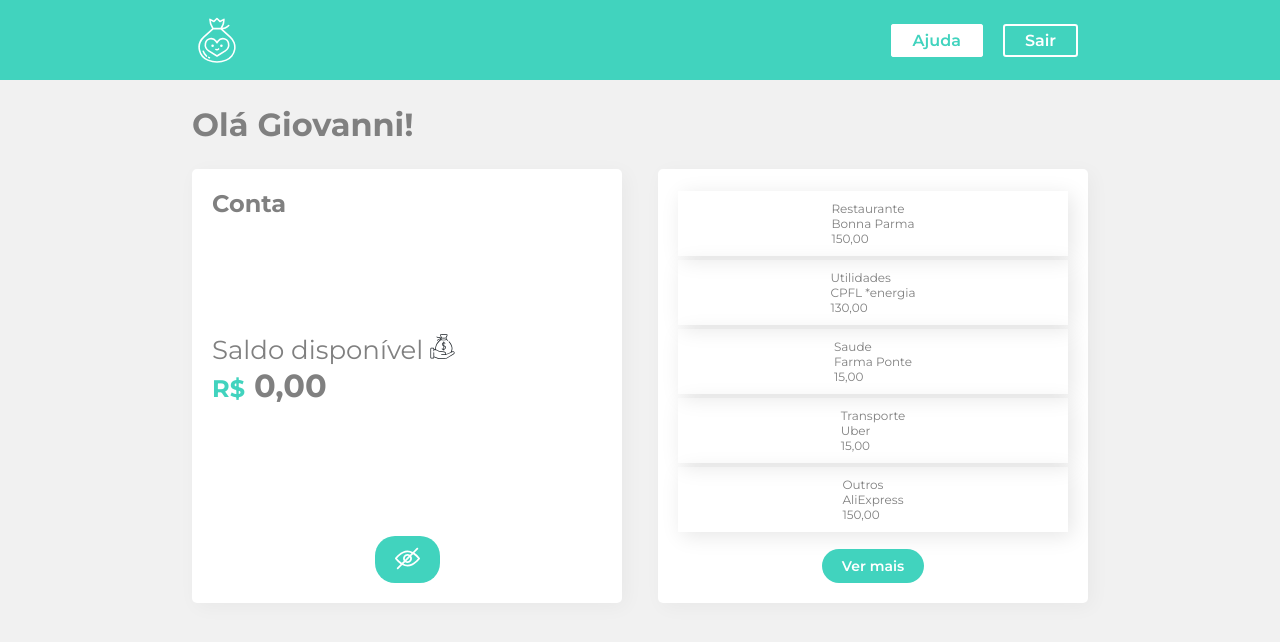
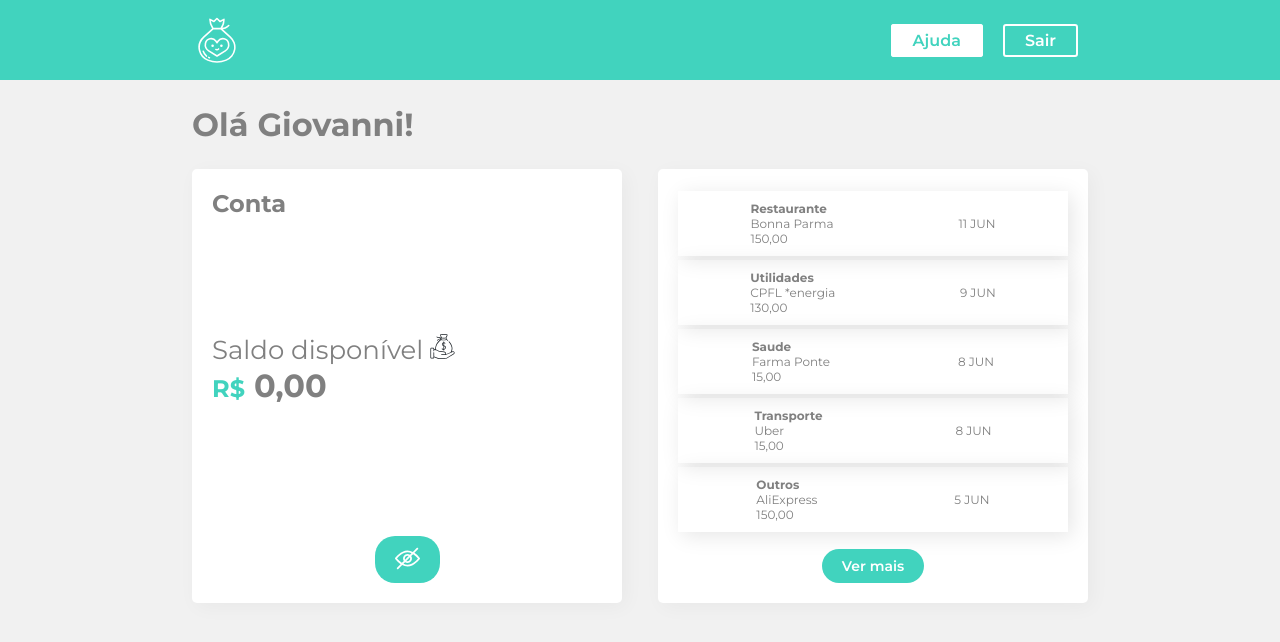
Before and after one commit to Gclayton0207/Styled-components, a React (Create React App) app: page / in a window 1280 px wide. Shown: the top 642 px of the page. Built offline with nearby package versions, Linux system fonts and the light colour scheme.

Commit message:
inserindo classe texto e data

```diff
--- a/src/Components/Item/index.jsx
+++ b/src/Components/Item/index.jsx
@@ -4,12 +4,15 @@ import styled from "styled-components";
 const Item = styled.div`
   display: flex;
   flex-direction: column;
+  .text{
+      font-weight: bold;
+  }
 `;
 
 export default ({ type, from, value }) => {
   return (
     <Item>
-      <span>{type}</span>
+      <span className="text">{type}</span>
       <span>{from}</span>
       <span>{value}</span>
     </Item>
--- a/src/Components/Items/index.jsx
+++ b/src/Components/Items/index.jsx
@@ -17,6 +17,7 @@ export default (props) => {
   return (
     <Items>
       <Item {...props} />
+      <span>{props.date}</span>
     </Items>
   );
 };
```
